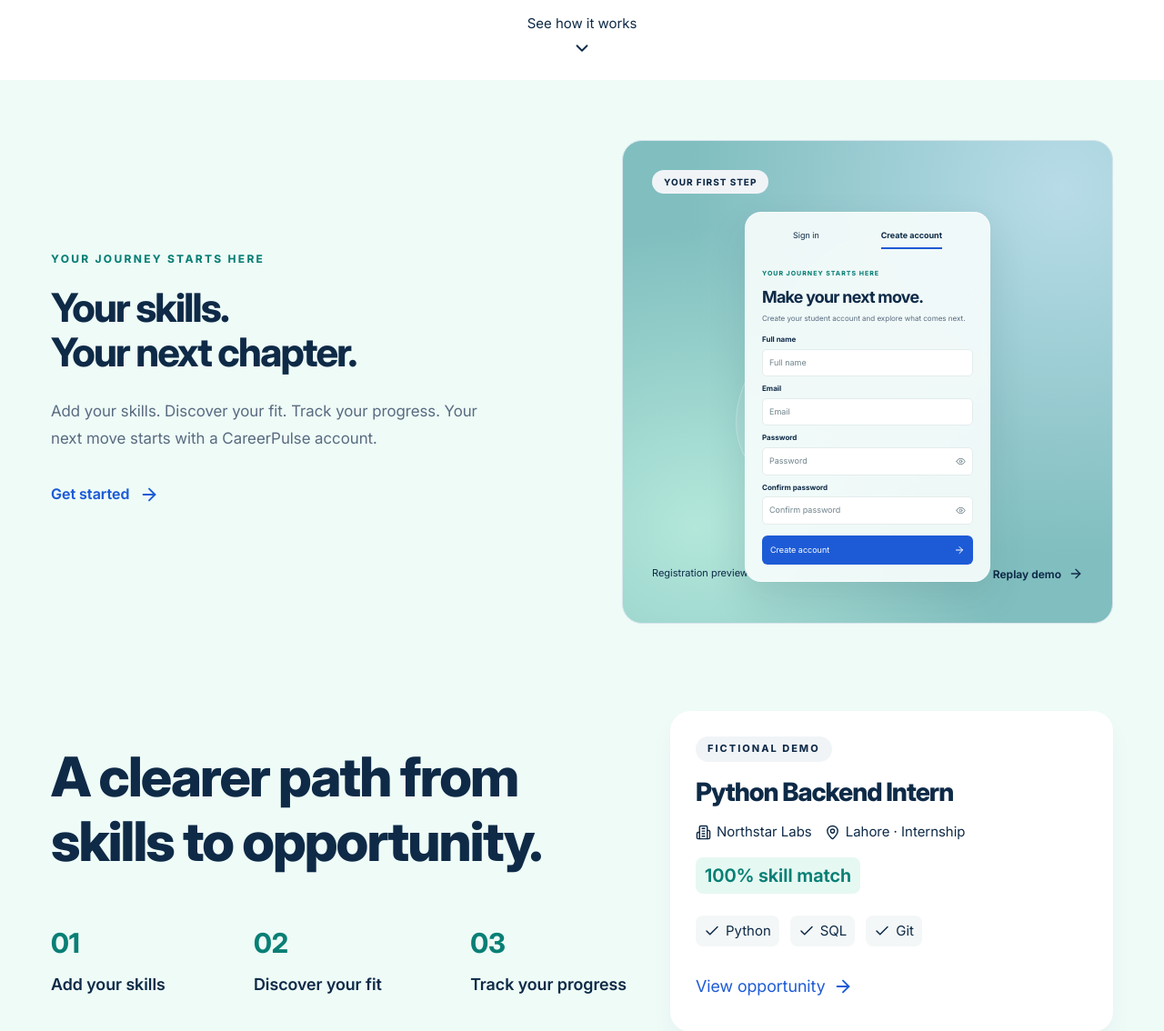
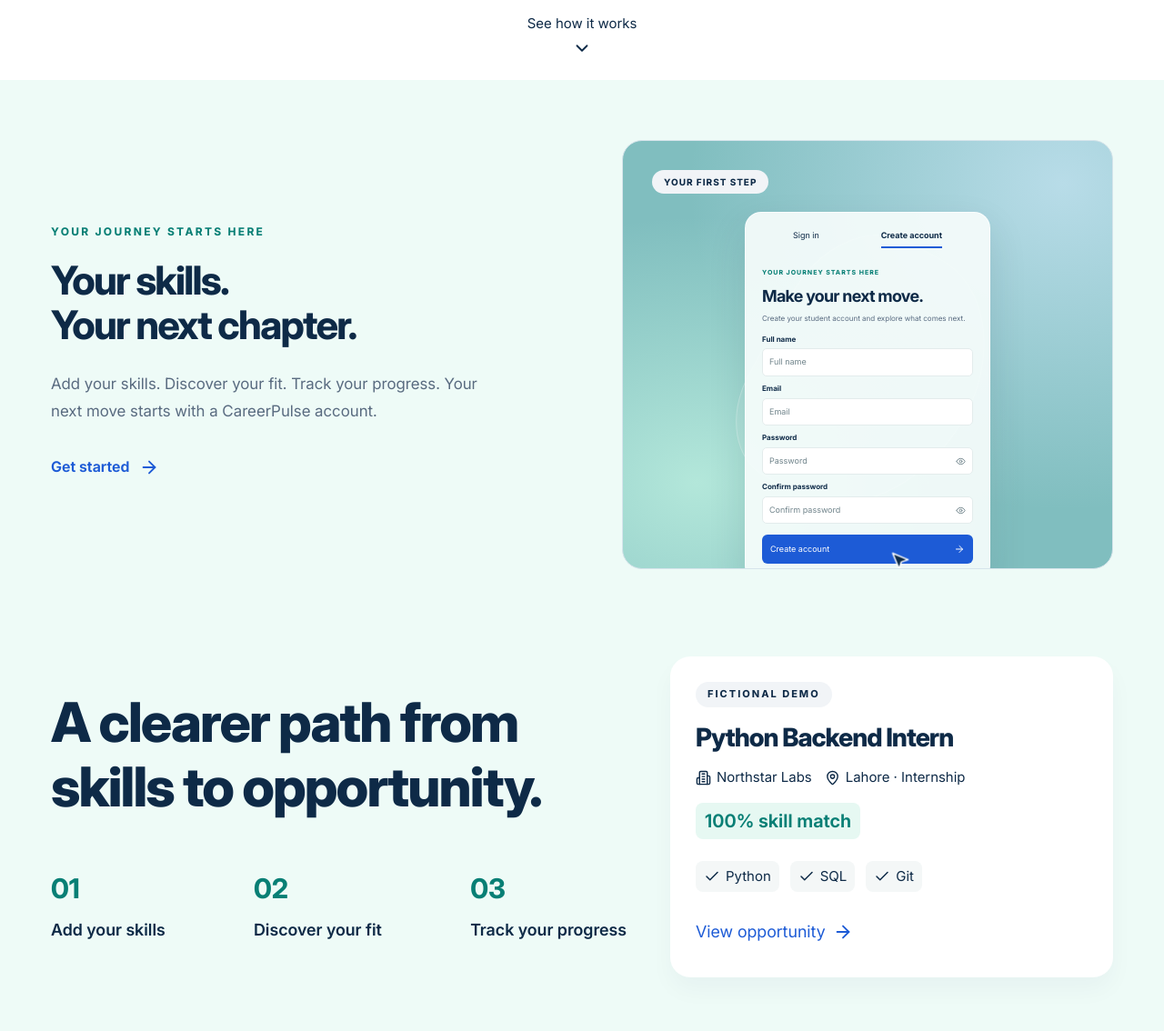
Before and after one commit to Talha738564/careerPulse, a Flask app: page / in a window 1280 px wide. Shown: the part 593-1727 px from the top of the page at 91% size. Run offline with Flask 3, Linux system fonts and the light colour scheme.

Commit message:
feat: auto-replay registration preview without playback labels

```diff
--- a/static/css/home.css
+++ b/static/css/home.css
@@ -326,3 +326,12 @@
 @keyframes journey-pointer { 0%,72% { opacity:0; transform:translate(40px,30px); } 78% { opacity:1; transform:translate(40px,30px); } 87% { opacity:1; transform:none; } 90% { opacity:1; transform:scale(.9); } 94% { opacity:1; transform:none; } 100% { opacity:0; transform:none; } }
 @keyframes journey-click { 0%,88% { opacity:0; transform:scale(.9); } 91% { opacity:1; transform:scale(1); } 100% { opacity:0; transform:scale(1.7); } }
 @keyframes journey-press { 0%,87%,96%,100% { transform:none; } 90% { transform:scale(.97); } }
+
+/* Repeat the getting-started preview without playback chrome. */
+@media(prefers-reduced-motion:no-preference) {
+ .journey-preview.demo-playing .journey-tile,
+ .journey-preview.demo-playing .journey-registration,
+ .journey-preview.demo-playing .journey-pointer,
+ .journey-preview.demo-playing .journey-click,
+ .journey-preview.demo-playing .journey-submit { animation-iteration-count:infinite; }
+}
--- a/static/js/feature-demos.js
+++ b/static/js/feature-demos.js
@@ -1,14 +1,16 @@
-/* Explanatory landing-page motion only: one 3.6s play, then a stable final frame. */
+/* Marketing previews: journey loops while visible; tracker plays once. */
 (() => {
   const cards = [...document.querySelectorAll('[data-feature-demo]')];
   if (!cards.length || !('IntersectionObserver' in window)) return;
   const reduced = matchMedia('(prefers-reduced-motion: reduce)');
   cards.forEach(card => {
     const button = card.querySelector('.demo-control');
+    const looping = card.classList.contains('journey-preview');
     const label = card.classList.contains('discovery-preview') ? 'getting started' : 'application tracker';
     let seen = false, visible = false, manuallyPaused = false;
     const playing = () => card.classList.contains('demo-playing');
     function control(text) {
+      if (!button) return;
       button.firstChild.textContent = text + ' ';
       button.setAttribute('aria-label', `${text.replace(' demo','')} ${label} demo`);
     }
@@ -29,11 +31,12 @@
       card.classList.remove('demo-playing','demo-paused');
       control('Replay demo');
     }
-    button.addEventListener('click', () => {
+    button?.addEventListener('click', () => {
       if (!playing()) play();
       else { manuallyPaused = !manuallyPaused; syncPause(); }
     });
     card.addEventListener('animationend', event => {
+      if (looping) return;
       if (!['journey-register', 'demo-last'].includes(event.animationName)) return;
       finish();
       card.querySelector('.demo-announcement').textContent = 'Demo complete. Replay is available.';
@@ -46,8 +49,8 @@
     function preference() {
       finish();
       card.classList.toggle('demo-enhanced', !reduced.matches);
-      button.hidden = reduced.matches;
-      if (!reduced.matches && visible && !seen) { seen = true; play(); }
+      if (button) button.hidden = reduced.matches;
+      if (!reduced.matches && visible && (!seen || looping)) { seen = true; play(); }
     }
     preference();
     observer.observe(card);
--- a/templates/home.html
+++ b/templates/home.html
@@ -47,7 +47,7 @@
 <div class="journey-tiles">{% for number,title,icon in [('01','Add skills','user'),('02','Discover fit','search'),('03','Track progress','eye')] %}<div class="journey-tile"><span>{{ number }}</span>{{ icon_svg(icon) }}<strong>{{ title }}</strong></div>{% endfor %}</div>
 <div class="journey-registration"><div class="journey-tabs"><span>Sign in</span><strong>Create account</strong></div><small>YOUR JOURNEY STARTS HERE</small><h3>Make your next move.</h3><p>Create your student account and explore what comes next.</p>{% for label,placeholder in [('Full name','Full name'),('Email','Email'),('Password','Password'),('Confirm password','Confirm password')] %}<div class="journey-field"><strong>{{ label }}</strong><span>{{ placeholder }}{% if 'password' in label|lower %}{{ icon_svg('eye') }}{% endif %}</span></div>{% endfor %}<div class="journey-submit">Create account {{ icon_svg('arrow-right') }}<span class="journey-pointer"><svg viewBox="0 0 24 24" width="24" height="24" aria-hidden="true"><path d="m4 4 7.07 17 2.51-7.39L21 11.07z" fill="currentColor" stroke="white" stroke-width="1.5" stroke-linejoin="round"/></svg></span><span class="journey-click"></span></div></div>
 </div>
-<div class="demo-footer"><span>Registration preview</span><button type="button" class="demo-control" hidden aria-label="Play getting started demo">Play demo {{ icon_svg('arrow-right') }}</button></div><p class="demo-announcement sr-only" role="status"></p>
+<p class="demo-announcement sr-only" role="status"></p>
 </div></section>
 <div class="how-inner" data-reveal>
 <div class="how-copy"><h2 id="how-title">A clearer path from<br class="desktop-break"> skills to opportunity.</h2>
```
